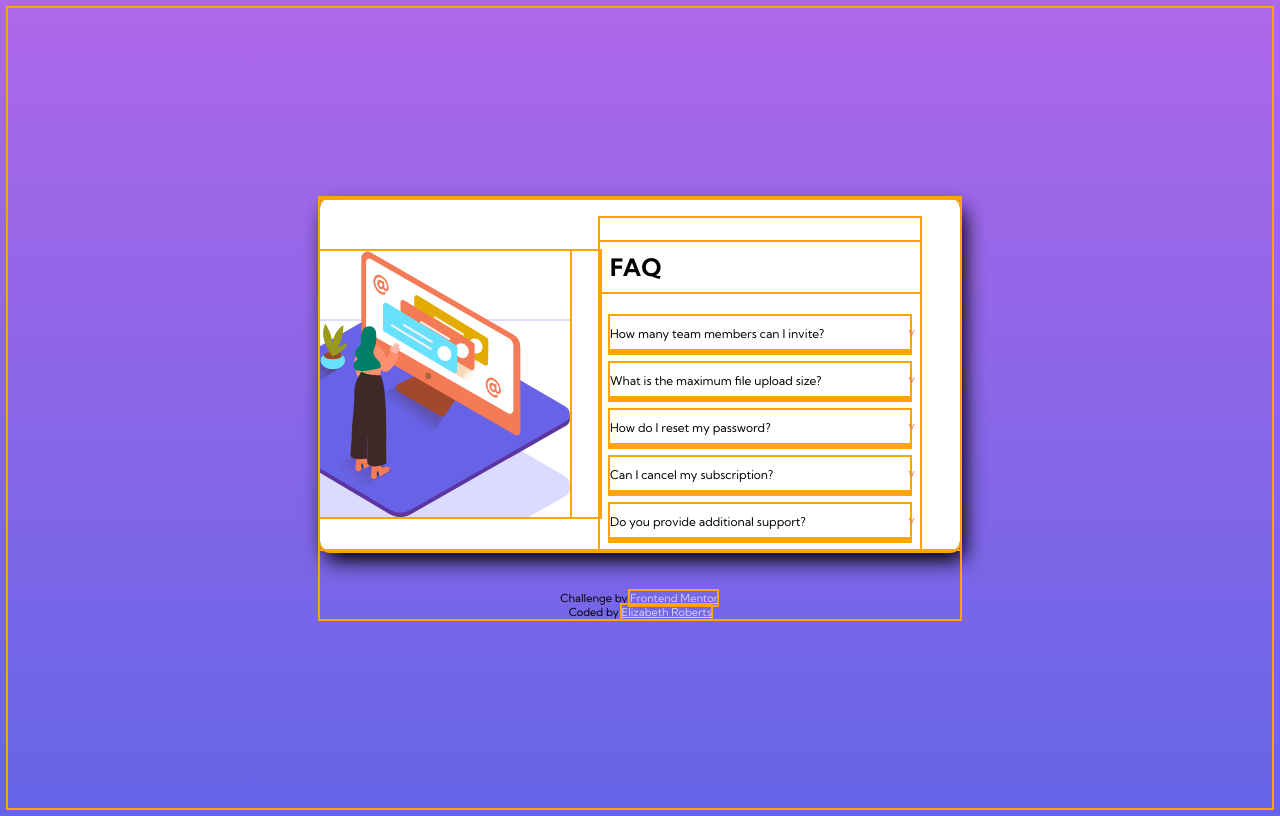
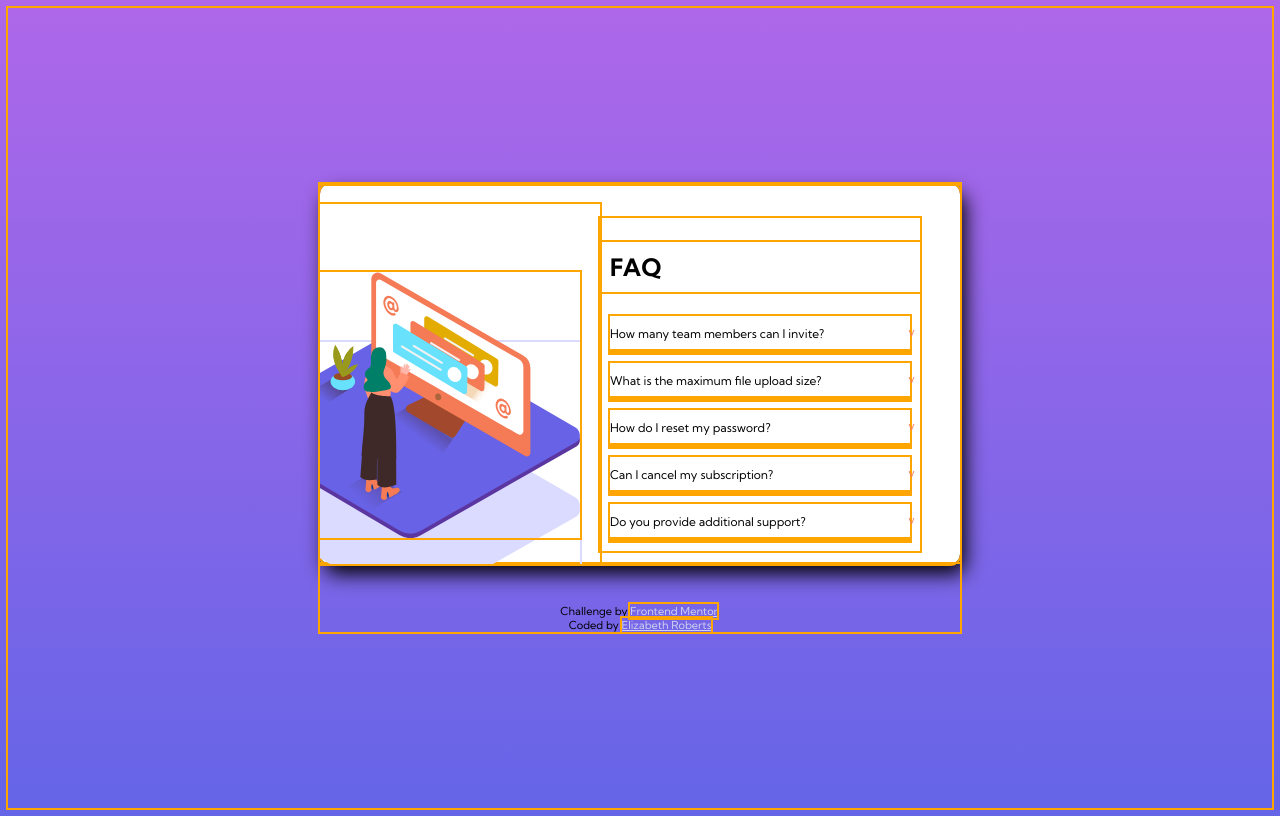
Before and after one commit to er1927/faq-accordion-card, a plain HTML site: page index.html in a window 1280 px wide. Drawn offline with Linux system fonts and the light colour scheme; a script that the page names is missing.

Commit message:
Adjusted image on desktop on vertical axis.

```diff
--- a/style.css
+++ b/style.css
@@ -140,14 +140,18 @@ i {
   #desktop-image {
     display: block;
     position: relative;
-    right: 100px;
+    right: 90px;
+    bottom: -68px;
     width: 350px;
     filter: drop-shadow(0px 70px 0px hsl(240, 100%, 93%));
   }
 
   .desktop-image {
     overflow: hidden;
-    /* padding-bottom: 0%; */
+    box-sizing: border-box;
+    margin:0px;
+    padding:0px;
+    height: 360px;
 
   }
 
```
